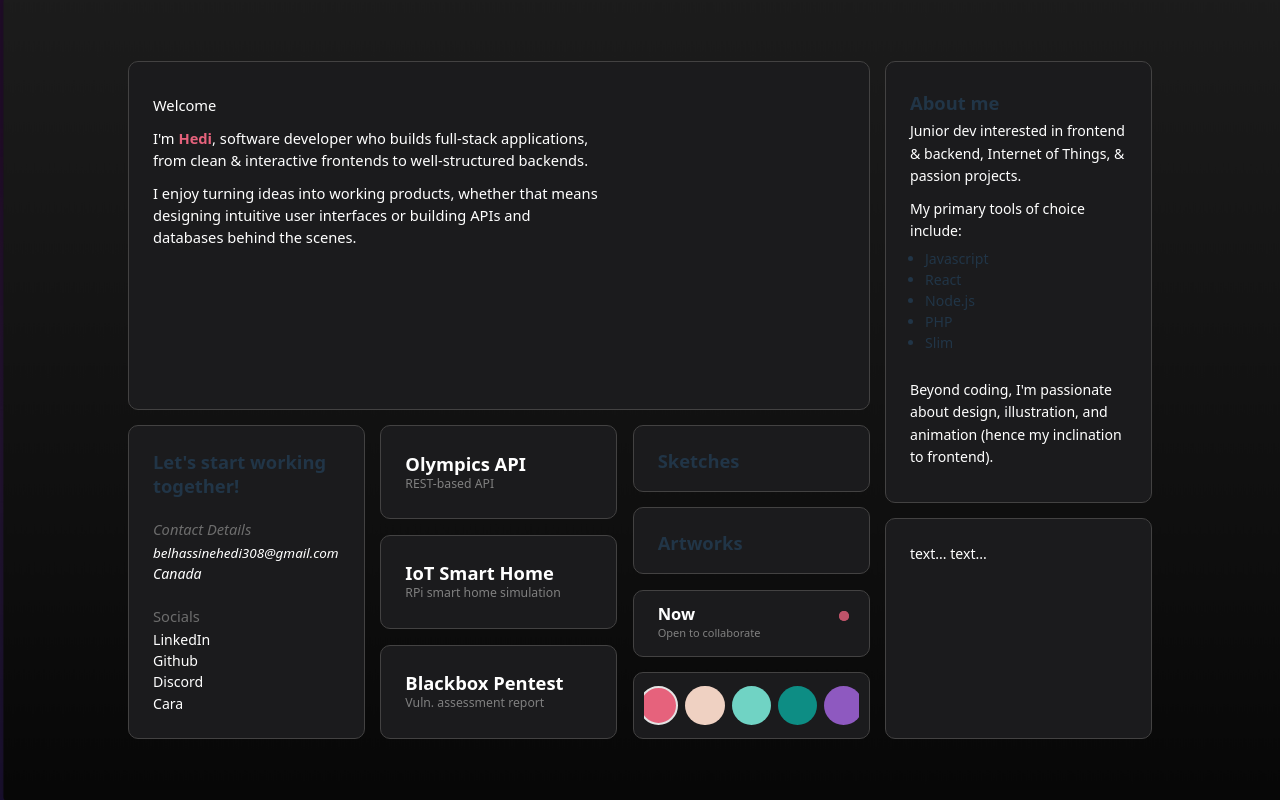
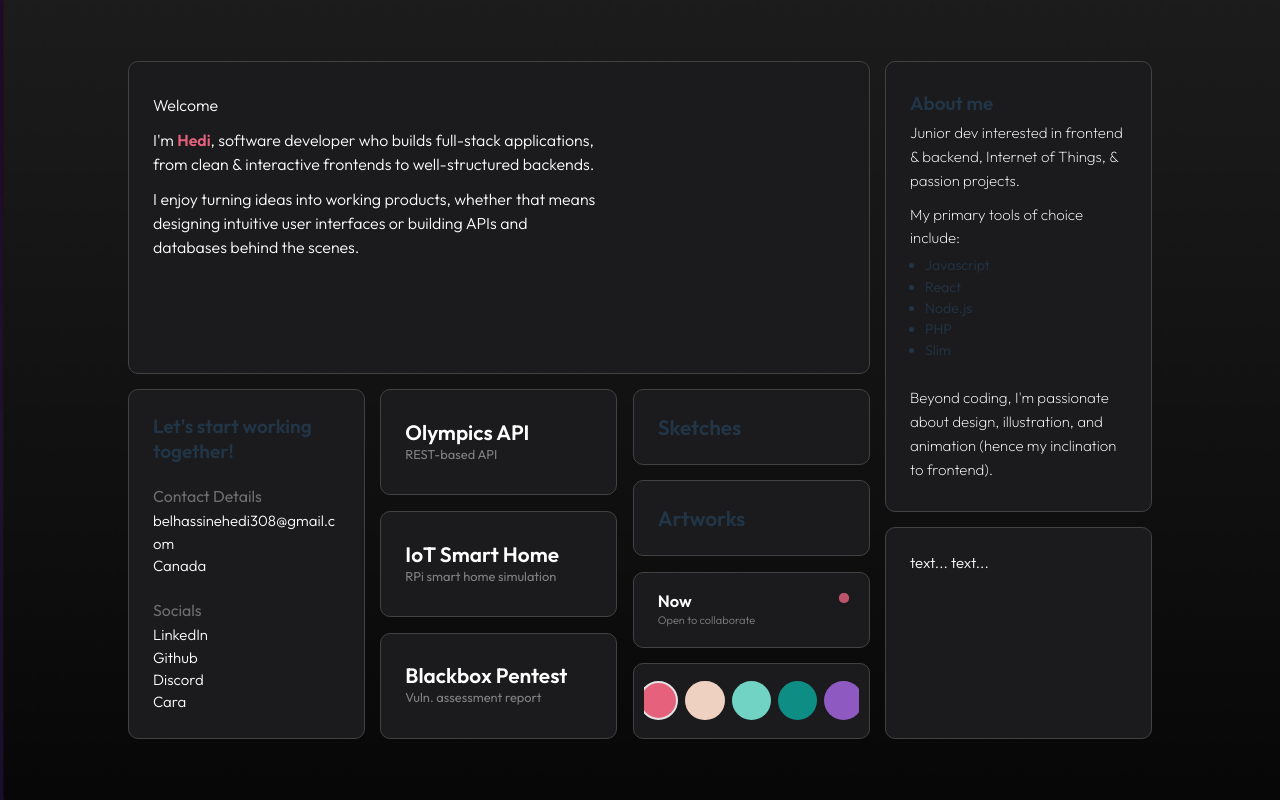
Before and after one commit to hedi3489/my-portfolio, a React (Vite) app: page / in a window 1280 px wide. Built offline with nearby package versions, Linux system fonts and the light colour scheme.

Commit message:
Changed font and adjusted typography

```diff
--- a/index.html
+++ b/index.html
@@ -3,6 +3,7 @@
   <head>
     <meta charset="UTF-8" />
     <link rel="icon" type="image/svg+xml" href="/vite.svg" />
+    <link href="https://fonts.googleapis.com/css2?family=Outfit:wght@200;250;300;400;450;600&family=JetBrains+Mono&display=swap" rel="stylesheet">
     <meta name="viewport" content="width=device-width, initial-scale=1.0" />
     <title>my-portfolio</title>
   </head>
--- a/src/components/Cards.jsx
+++ b/src/components/Cards.jsx
@@ -28,7 +28,7 @@ function ContactCard() {
       <div className="full-height card">
         <h3><b>Let's start working together!</b></h3><br />
         <h4 style={headingStyle('#6d6d6d', true, '3px')}>Contact Details</h4>
-        <p style={{fontSize:"1.1em"}}><i>belhassinehedi308@gmail.com</i></p>
+        <p><i>belhassinehedi308@gmail.com</i></p>
         <p><i>Canada</i></p>
         <br />
         <h4 style={headingStyle('#6d6d6d', false, '3px')}>Socials</h4>
--- a/src/components/ProjectPageComponents.jsx
+++ b/src/components/ProjectPageComponents.jsx
@@ -101,7 +101,7 @@ function BulletList({ title, items = [] }) {
 function CodeSnippet({ title, code, language = "php", style = atomDark }) {
     return (
         <div className="code-snippet-border">
-            <p style={{ margin: "0.8em 0em 0.6em 0.8em" }}>{title}</p>
+            <p style={{ margin: "0.6em 0em 0.6em 0.8em", fontSize: "1.2em", fontWeight: "250" }}>{title}</p>
             <div className=''>
                 <SyntaxHighlighter language={language} style={style} codeTagProps={{ style: { whiteSpace: 'pre-wrap' } }} customStyle={{ margin: 0, borderRadius: "0%" }} className='code-snippet' >
                     {code}
--- a/src/index.css
+++ b/src/index.css
@@ -4,7 +4,7 @@
 @import './styles/Utilities.css';
 
 :root {
-  font-family: system-ui, Avenir, Helvetica, Arial, sans-serif;
+  font-family: 'Outfit', system-ui, Helvetica, Arial, sans-serif;
   line-height: 1.5;
   font-weight: 400;
 
--- a/src/styles/Containers.css
+++ b/src/styles/Containers.css
@@ -125,7 +125,6 @@
 }
 
 .code-snippet-border {
-  /* padding: 1em 0em 0em 0em; */
   margin: 20px 0px;
   background-color: rgb(19, 19, 19);
   border: 1px solid grey;
--- a/src/styles/Typography.css
+++ b/src/styles/Typography.css
@@ -20,45 +20,45 @@ ul {
 }
 
 .home-page-container h2 {
-  font-size: 1.5em;
+  font-size: 1.7em;
   line-height: 1.2;
 }
 
 .home-page-container h3 {
-  font-size: 1.5em;
+  font-size: 1.55em;
   line-height: 1.3;
   font-weight: normal;
 }
 
 .home-page-container h4 {
-  font-size: 1.2em;
+  font-size: 1.3em;
   line-height: 1.4;
   font-weight: normal;
 }
 
 .home-page-container h5 {
-  font-size: 1em;
-  line-height: 1.4;
+  font-size: 1.05em;
+  /* line-height: 1.4; */
   font-weight: normal;
   color: gray;
 }
 
 .home-page-container p {
-  font-size: 1.15em;
+  font-size: 1.22em;
   line-height: 1.5;
   font-weight: 300;
   color: white;
 }
 
 /* BIO CARD TYPO */
-.bio-text>p {
+.bio-text p {
   margin: 5px 0px;
   padding: 3px 0px;
-  font-size: 1.2em;
+  font-size: 1.3em;
   gap: 1rem;
 }
 
-.bio-text>p>b {
+.bio-text p b {
   font-weight: 600;
   color: var(--border-card-secondary);
 }
@@ -69,13 +69,13 @@ ul {
   font-weight: 600;
 }
 
-.about-card>p {
+.about-card p {
   padding: 5px 0px;
   font-weight: 200;
   line-height: 1.6;
 }
 
-.about-card>ul {
+.about-card ul {
   padding-left: 15px;
   margin-bottom: 20px;
   font-size: 1.15em;
@@ -111,11 +111,15 @@ ul {
 
 .project-page-container .prose p,
 .project-page-container .prose li {
-  font-size: 1.35em;
+  font-size: 1.45em;
   line-height: 1.4;
   font-weight: 200;
   color: rgba(255, 255, 255, 0.9);
   margin-bottom: 0.5em;
+}
+
+.project-page-container .prose b {
+  font-weight: 450;
 }
 
 .project-page-container .prose h4 {
```
